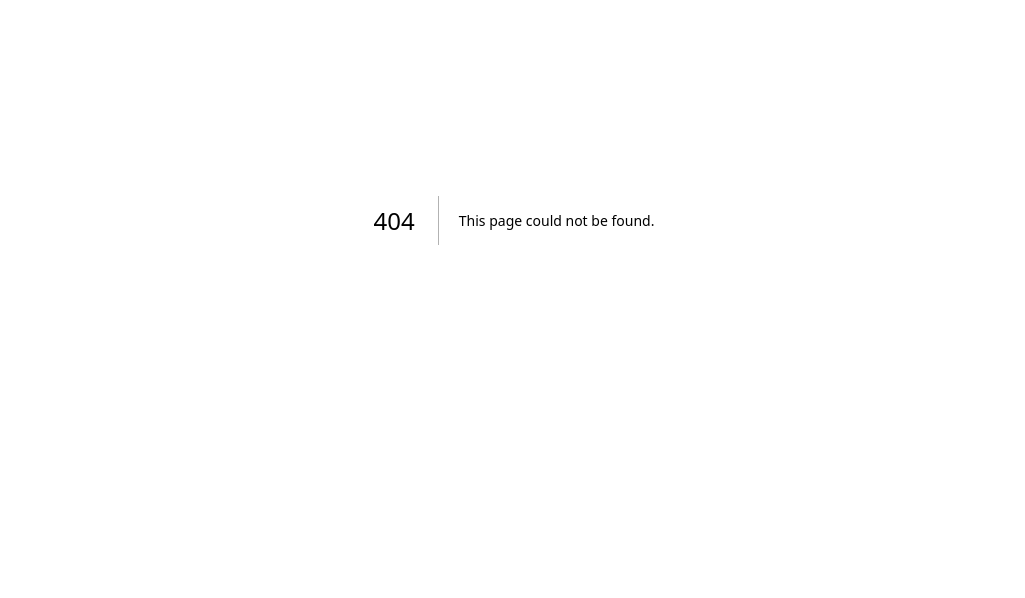
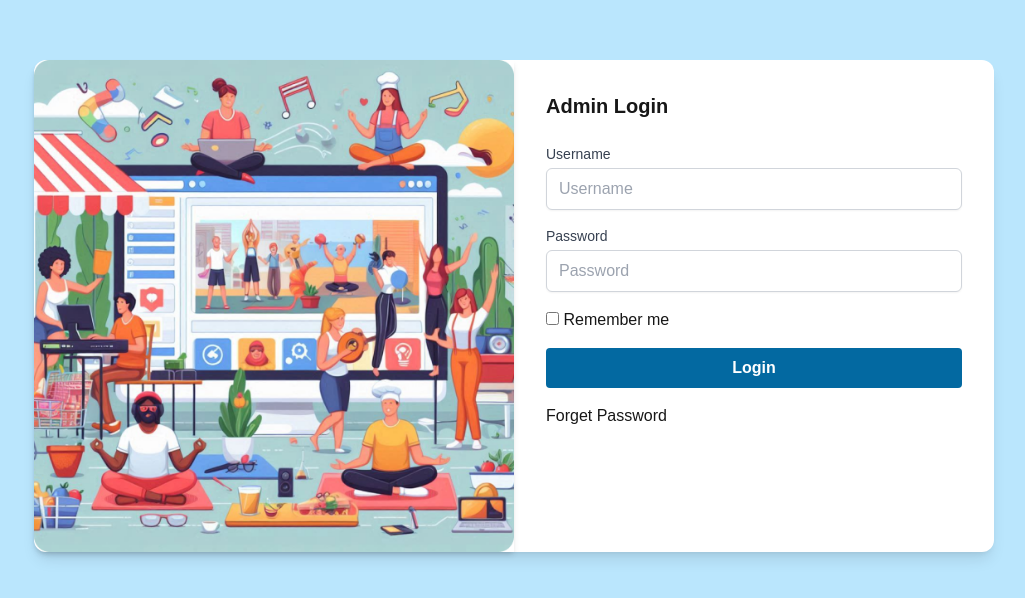
Before and after one commit to Code102SoftwareProject/skill-swap-hub, a Next.js app: page /admin/login in a window 1280 px wide. Before the commit this address had no page. Shown: the part 180-778 px from the top of the page, without its empty margins (126-1151 px from the left). Built offline with nearby package versions, Linux system fonts and the light colour scheme.

Commit message:
Admin Login FOrm

```diff
--- /dev/null
+++ b/src/app/admin/login/page.tsx
@@ -0,0 +1,39 @@
+import Form from 'next/form'
+
+export default function Login() {
+    return (
+        <main className="bg-secondary px-40 py-60 flex items-center justify-center min-h-screen">
+            <div className="flex flex-row max-w-6xl mx-auto bg-white rounded-xl shadow-lg w-full">
+                {/* Image Container */}
+                <div className="w-1/2">
+                    <img
+                        src="/registerpageimage.png"
+                        alt="Login Image"
+                        className="w-full h-full object-cover rounded-l-xl shadow-md"
+                    />
+                </div>
+                {/* Form Container */}
+                <div className="w-1/2 p-8">
+                    <h2 className="text-xl font-semibold mb-6">Admin Login</h2>
+                    <Form action="/onsubmit" className="space-y-4">
+                        <div>
+                            <label htmlFor="Username" className="block text-sm font-medium text-gray-700">Username</label>
+                            <input id="Username" name="Username" placeholder="Username" className="mt-1 block w-full px-3 py-2 border border-gray-300 rounded-md shadow-sm focus:outline-none focus:ring-indigo-500 focus:border-indigo-500" />
+                        </div>
+                        <div>
+                            <label htmlFor="password" className="block text-sm font-medium text-gray-700">Password</label>
+                            <input id="password" name="password" type="password" placeholder="Password" className="mt-1 block w-full px-3 py-2 border border-gray-300 rounded-md shadow-sm focus:outline-none focus:ring-indigo-500 focus:border-indigo-500" />
+                        </div>
+                        <div>
+                            <input type="checkbox"/> Remember me
+                        </div>
+                        <button type="submit" className="w-full bg-primary hover:bg-buttonHover text-white font-bold py-2 px-4 rounded focus:outline-none focus:shadow-outline">Login</button>
+                        <div>
+                            <a href="">Forget Password</a>
+                        </div>
+                    </Form>
+                </div>
+            </div>
+        </main>
+    );
+}
--- a/tailwind.config.ts
+++ b/tailwind.config.ts
@@ -11,6 +11,7 @@ module.exports = {
         primary: '#0369A1',
         secondary: '#BAE6FD',
         accent: '#F5F8FA',
+        buttonHover: '#025A89'
       },
       fontFamily: {
         heading: ['Manrope', 'sans-serif'],
```
